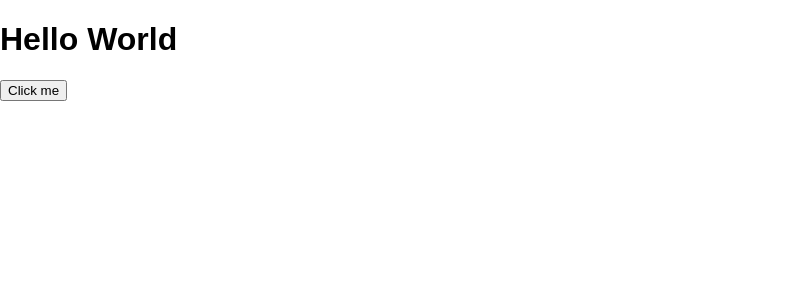
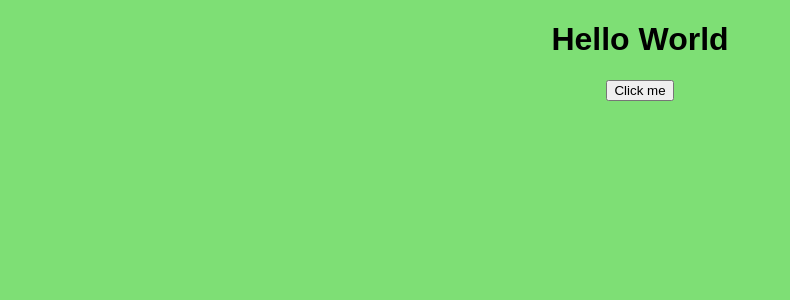
Before and after one commit to warren/411-website, a React (Create React App) app: page / in a window 1280 px wide. Shown: the top 300 px of the page, without its empty margins (0-790 px from the left). Built offline with nearby package versions, Linux system fonts and the light colour scheme; the HTML template or start-up script is replaced by a standard one.

Commit message:
Updated coloring

```diff
--- a/public/index.html
+++ b/public/index.html
@@ -20,6 +20,9 @@
       Learn how to configure a non-root public URL by running `npm run build`.
     -->
     <title>React App</title>
+    <style>
+      body {background-color: rgb(126, 223, 117);}
+    </style>
   </head>
   <body>
     <noscript>
--- a/src/App.css
+++ b/src/App.css
@@ -1,2 +1,3 @@
 .container {
+    text-align: center;
 }
```
